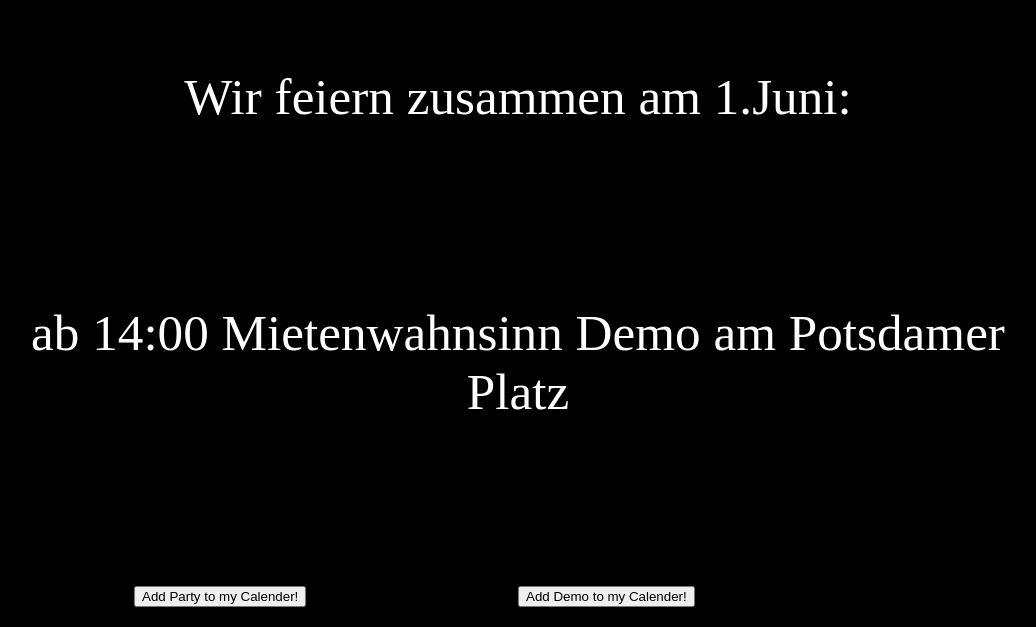
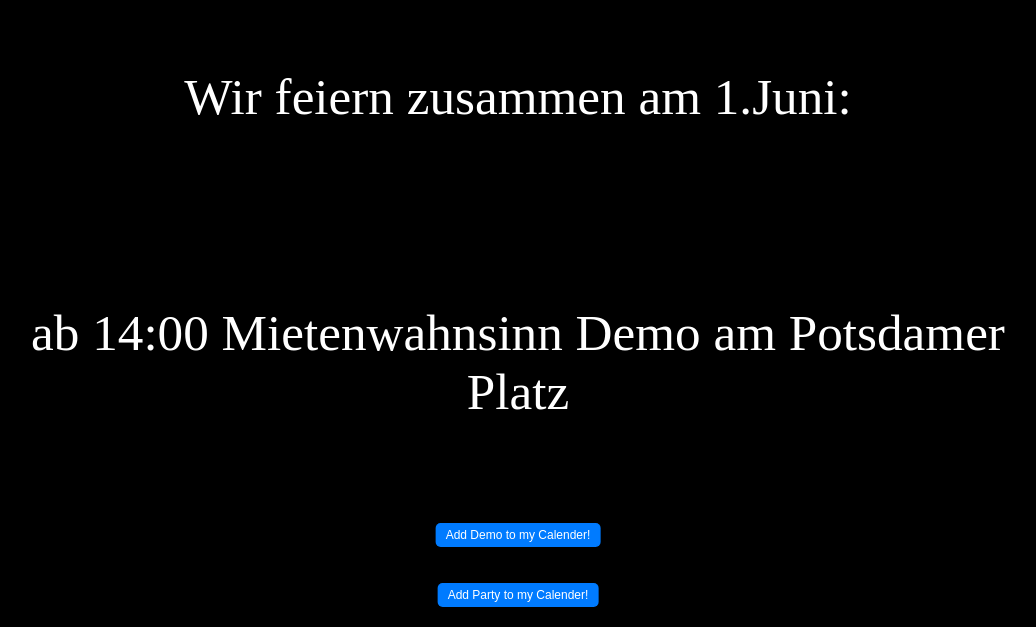
Before and after one commit to julian-feiert/julian-feiert.github.io, a plain HTML site: page index.html in a window 1280 px wide. Shown: the part 173-800 px from the top of the page, without its empty margins (122-1158 px from the left). Drawn offline with Linux system fonts and the light colour scheme.

Commit message:
Rework buttons

```diff
--- a/index.html
+++ b/index.html
@@ -101,14 +101,23 @@
       }
       #byline {
         margin-bottom: 1rem;
-      }.ics-download-container-demo {
+      }
+.ics-download-container-demo, .ics-download-container-party {
     position: fixed;
-        bottom: 20px;
     left: 50%;
-        z-index: 1000; /* Ensures it stays on top of other content */
+    transform: translateX(-50%); /* Centers the containers */
+    z-index: 1000; /* Ensures they stay on top of other content */
 }
 
-        #downloadICS {
+.ics-download-container-demo {
+    bottom: 80px; /* Positions this container higher */
+}
+
+.ics-download-container-party {
+    bottom: 20px; /* Positions this container lower */
+}
+
+.download-button {
     padding: 5px 10px;
     font-size: 12px; /* Adjust size as needed */
     background-color: #007bff; /* Change as per your theme */
@@ -118,32 +127,10 @@
     cursor: pointer;
 }
 
-        #downloadICS:hover {
+.download-button:hover {
     background-color: #0056b3; /* Darker shade for hover effect */
 }
-#byline {
-        margin-bottom: 1rem;
-      }
-        .ics-download-container-party {
-        position: fixed;
-        bottom: 20px;
-        left: 20%;
-        z-index: 1000; /* Ensures it stays on top of other content */
-        }
 
-        #downloadICS {
-        padding: 5px 10px;
-        font-size: 12px; /* Adjust size as needed */
-        background-color: #007bff; /* Change as per your theme */
-        color: white;
-        border: none;
-        border-radius: 5px;
-        cursor: pointer;
-        }
-
-        #downloadICS:hover {
-        background-color: #0056b3; /* Darker shade for hover effect */
-        }
 
     </style>
   </head>
@@ -227,10 +214,10 @@ mehr Infos folgen...
       <button id="reset" title="Reset all settings to default">Reset</button>
     </footer>
     <div class="ics-download-container-demo">
-      <button id="downloadICSdemo">Add Demo to my Calender!</button>
+      <button class="download-button">Add Demo to my Calender!</button>
     </div>
     <div class="ics-download-container-party">
-      <button id="downloadICSparty">Add Party to my Calender!</button>
+      <button class="download-button"> Add Party to my Calender!</button>
     </div>
 
       <script>
```
Lines whose indentation alone changed are shown as unchanged.
